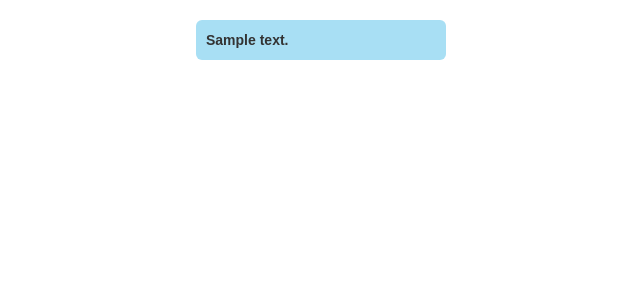
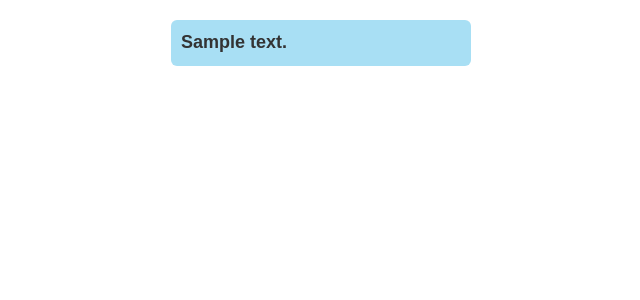
Before and after one commit to tgilgs/chat-reduce, a Flask app: template webserver/templates/messages.html in a window 1280 px wide. Shown: the part 52-352 px from the top of the page, without its empty margins (319-959 px from the left). Run offline with Flask 2, Linux system fonts and the light colour scheme; the template is opened without the code that fills it: most values are stand-ins (such as "Sample title", 1, 10 or a date in 2020); some libraries are stand-ins or nearby versions.

Commit message:
Cleaned up code

```diff
--- a/webserver/static/messages.css
+++ b/webserver/static/messages.css
@@ -13,11 +13,11 @@ body {
   position: relative;
   background: #A8DFF4;
   border: 1px solid ##014663;
-    max-width:250px;
+    max-width:300px;
     padding:10px;
     font-family:arial;
     margin:0 auto;
-    font-size:14px;
+    font-size:18px;
     border-radius:6px;
 
 }
```
